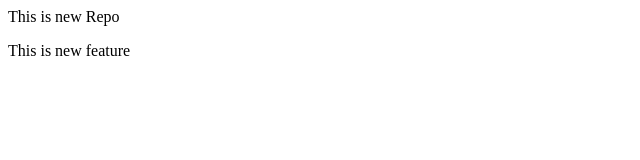
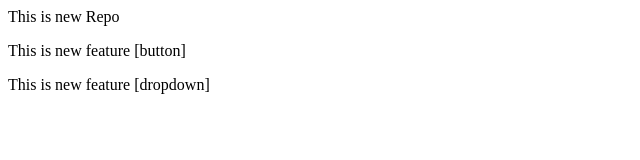
Before and after one commit to shaikhiqbal2560/Localfile, a plain HTML site: page index.html in a window 1280 px wide. Shown: the whole page, without its empty margins (0-640 px from the left). Drawn offline with Linux system fonts and the light colour scheme.

Commit message:
Add button

```diff
--- a/index.html
+++ b/index.html
@@ -1,2 +1,3 @@
 <p>This is new Repo</p>
-<p>This is new feature</p>
+<p>This is new feature [button]</p>
+<p>This is new feature [dropdown]</p>
```
